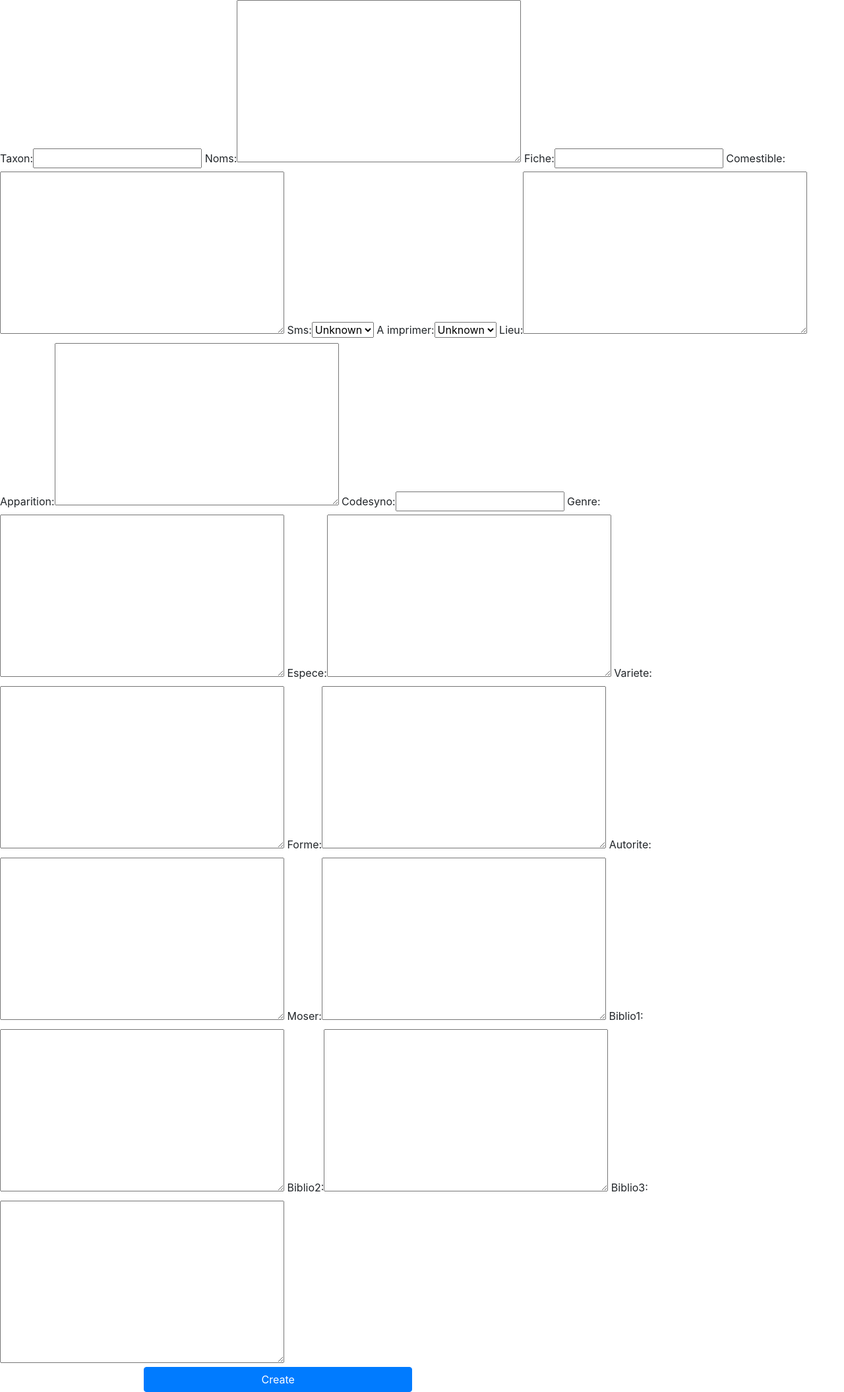
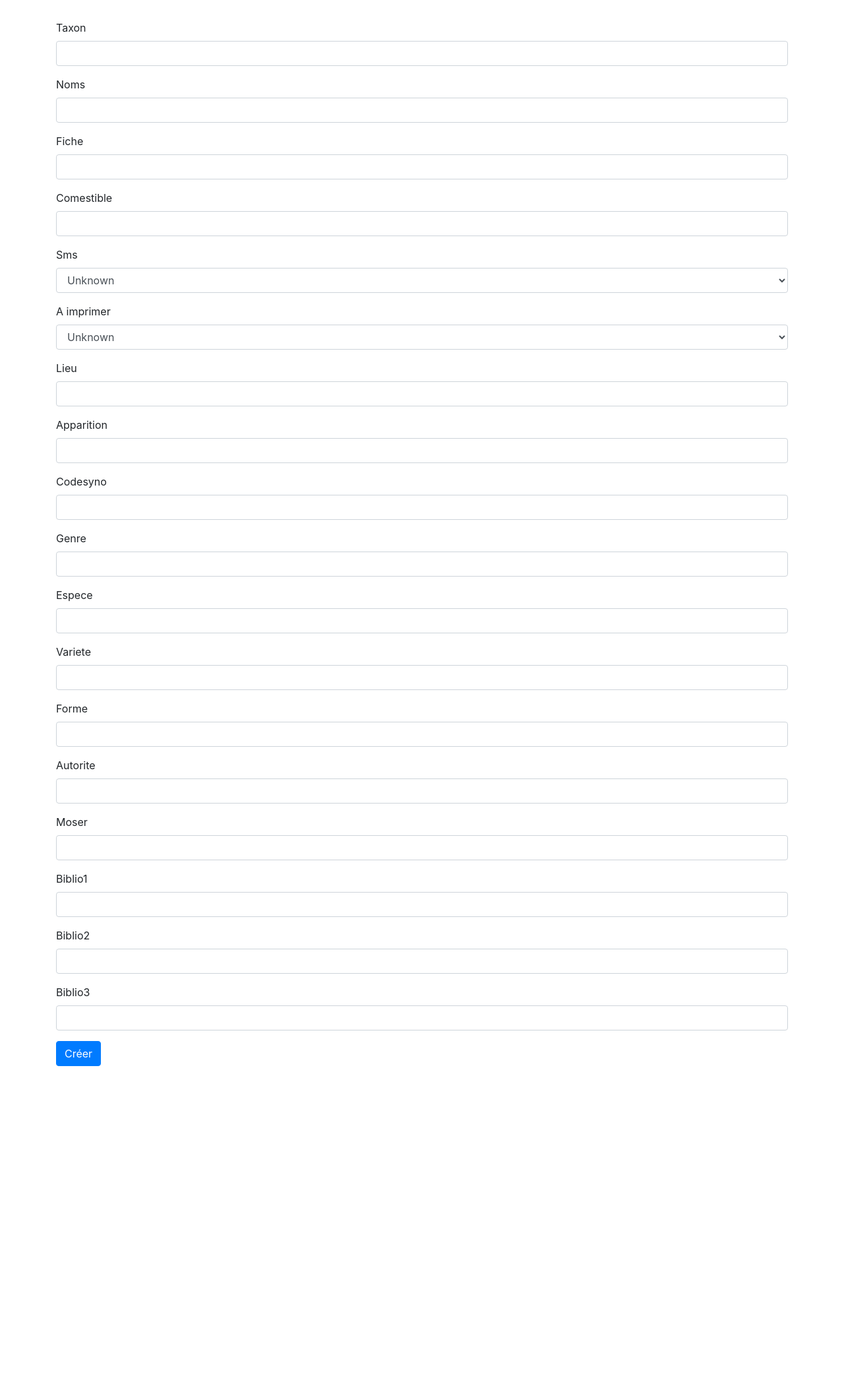
Before and after one commit to SMycoS/simagree, a Django app: a page that uses webserv/simagree/app/templates/add.html in a window 1280 px wide. Shown: the part 56-2166 px from the top of the page at 66% size. After the commit the page ends 1672 px from the top, so only its background shows below. Run offline with Django 3.2, Linux system fonts and the light colour scheme; style sheets or scripts are compiled from the project's sources; some libraries are stand-ins or nearby versions.

Commit message:
Mise en forme des formulaires d'ajout (CSS)

```diff
--- a/webserv/simagree/app/forms.py
+++ b/webserv/simagree/app/forms.py
@@ -16,11 +16,32 @@ class AddFormNom(forms.ModelForm):
         model = Nomenclature
         fields = '__all__'
         exclude = ('taxon'),
+        widgets = { 'codesyno' : forms.NumberInput(attrs={'class' : 'form-control'}),
+            'genre' : forms.TextInput(attrs={'class' : 'form-control'}),
+            'espece' : forms.TextInput(attrs={'class' : 'form-control'}),
+            'variete' : forms.TextInput(attrs={'class' : 'form-control'}),
+            'forme' : forms.TextInput(attrs={'class' : 'form-control'}),
+            'autorite' : forms.TextInput(attrs={'class' : 'form-control'}),
+            'moser' : forms.TextInput(attrs={'class' : 'form-control'}),
+            'biblio1' : forms.TextInput(attrs={'class' : 'form-control'}),
+            'biblio2' : forms.TextInput(attrs={'class' : 'form-control'}),
+            'biblio3' : forms.TextInput(attrs={'class' : 'form-control'}),
+        }
 
 class AddFormId(forms.ModelForm):
     class Meta:
         model = Identifiants
         fields = '__all__'
+        widgets = {
+            'taxon' : forms.NumberInput(attrs={'class' : 'form-control'}),
+            'noms' : forms.TextInput(attrs={'class' : 'form-control'}),
+            'fiche' :forms.NumberInput(attrs={'class' : 'form-control'}),
+            'comestible' : forms.TextInput(attrs={'class' : 'form-control'}),
+            'sms' : forms.NullBooleanSelect(attrs={'class' : 'form-control'}),
+            'a_imprimer' : forms.NullBooleanSelect(attrs={'class' : 'form-control'}),
+            'lieu' : forms.TextInput(attrs={'class' : 'form-control'}),
+            'apparition' : forms.TextInput(attrs={'class' : 'form-control'}),
+        }
 
 class AddFormPartial(forms.ModelForm):
     tax = forms.IntegerField()
@@ -38,3 +59,17 @@ class AddFormPartial(forms.ModelForm):
         model = Nomenclature
         fields = '__all__'
         exclude = ('taxon'),
+        widgets = {
+            'tax' : forms.NumberInput(attrs={'class' : 'form-control'}),
+            'codesyno' : forms.NumberInput(attrs={'class' : 'form-control'}),
+            'genre' : forms.TextInput(attrs={'class' : 'form-control'}),
+            'espece' : forms.TextInput(attrs={'class' : 'form-control'}),
+            'variete' : forms.TextInput(attrs={'class' : 'form-control'}),
+            'forme' : forms.TextInput(attrs={'class' : 'form-control'}),
+            'autorite' : forms.TextInput(attrs={'class' : 'form-control'}),
+            'moser' : forms.TextInput(attrs={'class' : 'form-control'}),
+            'biblio1' : forms.TextInput(attrs={'class' : 'form-control'}),
+            'biblio2' : forms.TextInput(attrs={'class' : 'form-control'}),
+            'biblio3' : forms.TextInput(attrs={'class' : 'form-control'}),
+
+        }
--- a/webserv/simagree/app/static/css/master.less
+++ b/webserv/simagree/app/static/css/master.less
@@ -12,6 +12,10 @@
     padding: 10px;
     background-color: #e9ecef;
 
+}
+
+.formDiv {
+    margin: 30px;
 }
 
 #searchResults {
--- a/webserv/simagree/app/templates/add.html
+++ b/webserv/simagree/app/templates/add.html
@@ -1,14 +1,28 @@
 {% extends 'partial/base.html' %}
 
 {% block content %}
-<form class="form-horizontal" method="POST" action="">
-    {% csrf_token %}
-    {{ formset }}
-    {{ form2 }}
-    <div class="row spacer">
-        <div class="col-4 offset-2">
-            <button type="submit" class="btn btn-block btn-primary">Create</button>
+<div class="container formDiv">
+    <form class="form-horizontal" method="POST" action="">
+        {% csrf_token %}
+        {{ formset.non_field_errors }}
+        {% for field in formset %}
+        <div class="form-group">
+            <label for="{{ field.name }}">{{ field.label }}</label>
+            {{ field }}
+            <small class="form-text text-muted">{{ field.errors }}</small>
+          </div>
+        {% endfor %}
+        {{ form2.non_field_errors}}
+        {% for field in form2 %}
+        <div class="form-group">
+            <label for="{{ field.name }}">{{ field.label }}</label>
+            {{ field }}
+            <small class="form-text text-muted">{{ field.errors }}</small>
+          </div>
+        {% endfor %}
+        <button type="submit" class="btn btn-primary">Créer</button>
+
         </div>
-    </div>
-    </form>
+        </form>
+</div>
 {% endblock %}
--- a/webserv/simagree/app/templates/partial/base.html
+++ b/webserv/simagree/app/templates/partial/base.html
@@ -34,8 +34,8 @@
                           Ajouter
                         </a>
                         <div class="dropdown-menu" aria-labelledby="navbarDropdown">
-                          <a class="dropdown-item" href="add">Ajout complet</a>
-                          <a class="dropdown-item" href="add_partial">Ajout nomenclature</a>
+                          <a class="dropdown-item" href="/add/">Ajout complet</a>
+                          <a class="dropdown-item" href="/add_partial/">Ajout nomenclature</a>
                       </li>
                     <li class="nav-item">
                         <a class="nav-link" href="#">A propos</a>
```
Also changed, not shown: webserv/simagree/app/templates/add_partial.html (+13 -7 lines).
